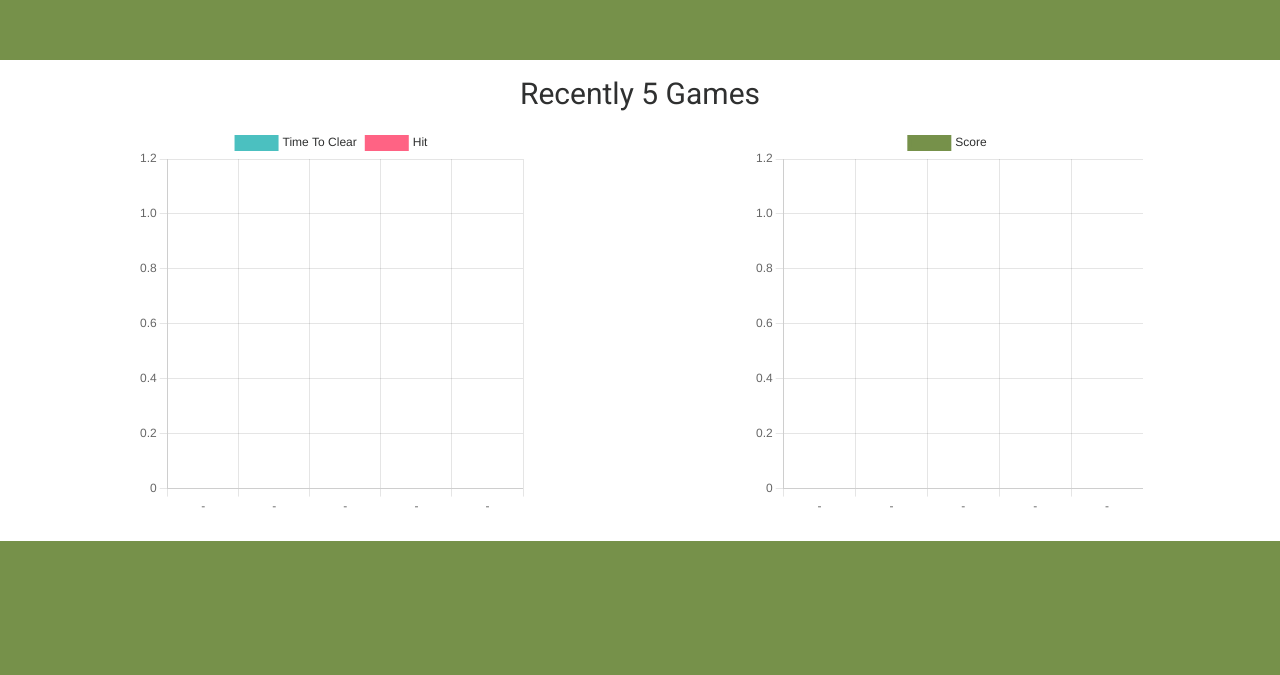
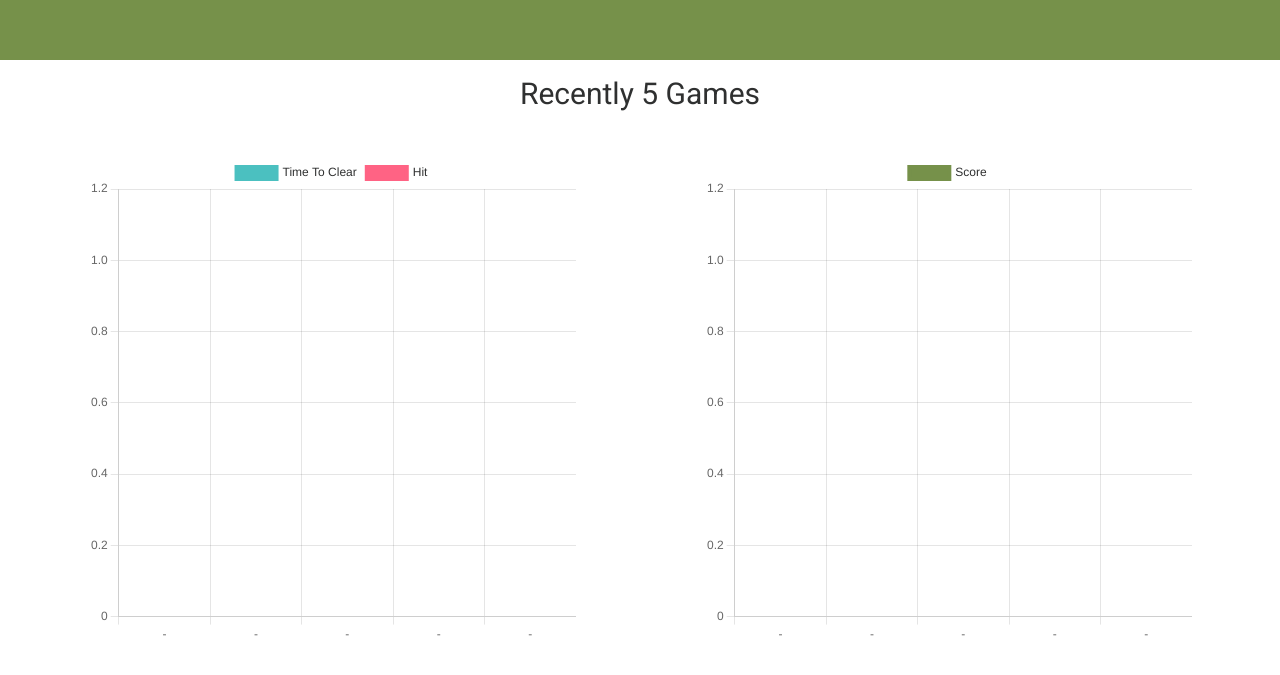
Before and after one commit to tjdwp0211/shooting-game, a Next.js app: page / in a window 1280 px wide. Shown: the part 631-1306 px from the top of the page. Before the commit the page ends 1172 px from the top, so only its background shows below. Built offline with nearby package versions, Linux system fonts and the light colour scheme.

Commit message:
build: QA #35
- Details...

```diff
--- a/src/components/filter/Presenter.tsx
+++ b/src/components/filter/Presenter.tsx
@@ -54,7 +54,7 @@ const SelectBoxWrapper = styled.article`
       align-content: start;
       padding: 0;
       & > div {
-        width: 50%;
+        width: 60%;
       }
     }
   }
--- a/src/components/selectBox/SelectBox.tsx
+++ b/src/components/selectBox/SelectBox.tsx
@@ -40,7 +40,7 @@ function SelectBox(props: SelectBoxProps) {
 export default SelectBox;
 
 const SelectBoxWrapper = styled.div<{ view: boolean }>`
-  width: 80%;
+  width: 90%;
   height: 70%;
   display: flex;
   justify-content: space-between;
--- a/src/layout/pages/index/Presenter.tsx
+++ b/src/layout/pages/index/Presenter.tsx
@@ -16,21 +16,21 @@ function Presenter(props: PresenterProps) {
     playerNames: storageItems ? storageItems.recentlyTries.playerNames : [],
     dataForChart: [
       {
-        type: "line" as "line",
+        type: "bar" as "bar",
         label: "Time To Clear",
         data: storageItems && storageItems.recentlyTries.timeToClear,
         borderColor: "rgb(75, 192, 192)",
         backgroundColor: "rgb(75, 192, 192)",
       },
       {
-        type: "bar" as "line",
+        type: "bar" as "bar",
         label: "Hit",
         data: storageItems && storageItems.recentlyTries.makeHit,
         borderColor: "rgb(255, 99, 132)",
         backgroundColor: "rgb(255, 99, 132)",
       },
       {
-        type: "bar" as "line",
+        type: "bar" as "bar",
         label: "Score",
         data: storageItems && storageItems.recentlyTries.stackingScore,
         borderColor: "#76914a",
--- a/src/layout/pages/index/elements/RecentlyGames.tsx
+++ b/src/layout/pages/index/elements/RecentlyGames.tsx
@@ -2,8 +2,8 @@ import React from "react";
 import styled from "@emotion/styled";
 import { Box, Chart, Text } from "../../../../components";
 import { boldFont } from "../../../../style/fonts/inedx";
+import { lightBlack } from "../../../../style/palette/palette";
 import { RecentlyGamesProps } from "../../../../type/pages/indexType";
-import { lightBlack } from "../../../../style/palette/palette";
 
 function RecentlyGames({ dataForChart, playerNames }: RecentlyGamesProps) {
   const nullLabel = Array.from({ length: 5 }).fill("-") as string[];
@@ -37,8 +37,8 @@ export default RecentlyGames;
 
 const RecentlyGamesWrapper = styled.div`
   width: 100%;
-  height: 50%;
-  max-height: 600px;
+  height: 80%;
+  max-height: 640px;
   min-height: 436px;
   background-color: white;
   color: ${lightBlack};
@@ -55,23 +55,27 @@ const BoxWrapper = styled.div`
   display: flex;
   justify-content: center;
   background-color: white;
+  canvas {
+    max-width: 488px;
+    max-height: 488px;
+  }
   @media (width > 642px) {
     align-items: center;
   }
   @media (width < 1024px) {
-    & > * {
-      width: 80% !important;
+    & > article {
+      width: 35vw !important;
       height: 35vw !important;
     }
   }
   @media (width < 642px) {
     & > * {
-      width: 50vw !important;
-      height: 50vw !important;
+      width: 70vw;
+      height: 70vw;
     }
     canvas {
-      width: 204px !important;
-      height: 204px !important;
+      max-width: 216px;
+      max-height: 216px;
     }
   }
 `;
--- a/src/pages/_document.tsx
+++ b/src/pages/_document.tsx
@@ -1,11 +1,27 @@
-import React from "react";
-import Document, { Html, Head, Main, NextScript } from "next/document";
+import Document, {
+  Html,
+  Head,
+  Main,
+  NextScript,
+  DocumentContext,
+  DocumentInitialProps,
+} from "next/document";
 
-class AppDocs extends Document {
+class MyDocument extends Document {
+  static async getInitialProps(
+    ctx: DocumentContext
+  ): Promise<DocumentInitialProps> {
+    const initialProps = await Document.getInitialProps(ctx);
+    return { ...initialProps };
+  }
+
   render() {
     return (
       <Html>
-        <Head />
+        <Head>
+          <meta charSet="utf-8" />
+          <meta name="description" content="Test your aiming" />
+        </Head>
         <body>
           <Main />
           <NextScript />
@@ -15,4 +31,4 @@ class AppDocs extends Document {
   }
 }
 
-export default AppDocs;
+export default MyDocument;
```
Also changed, not shown: src/layout/pages/board/elements/GridWrapper.tsx (+17 -13 lines).
